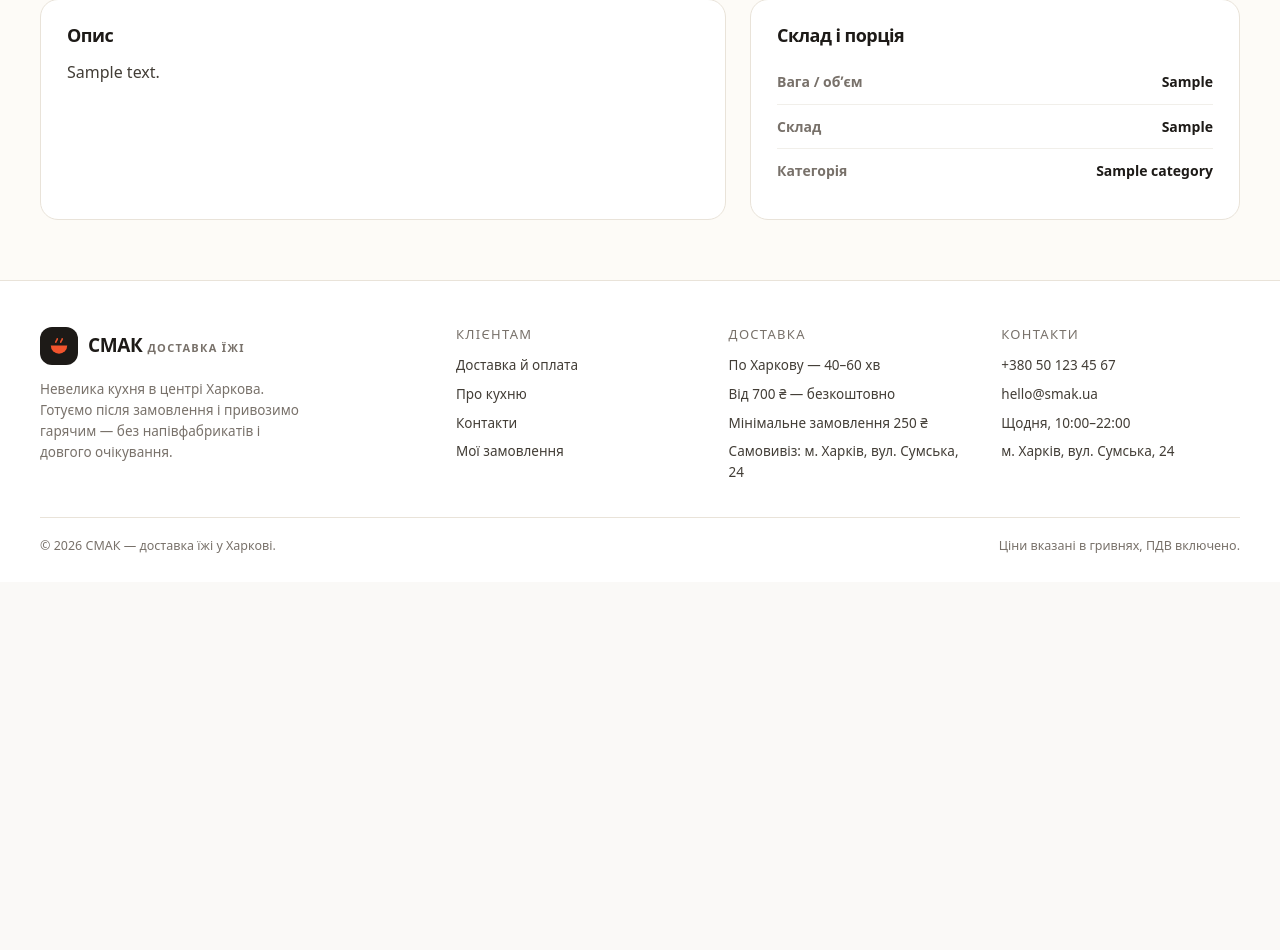
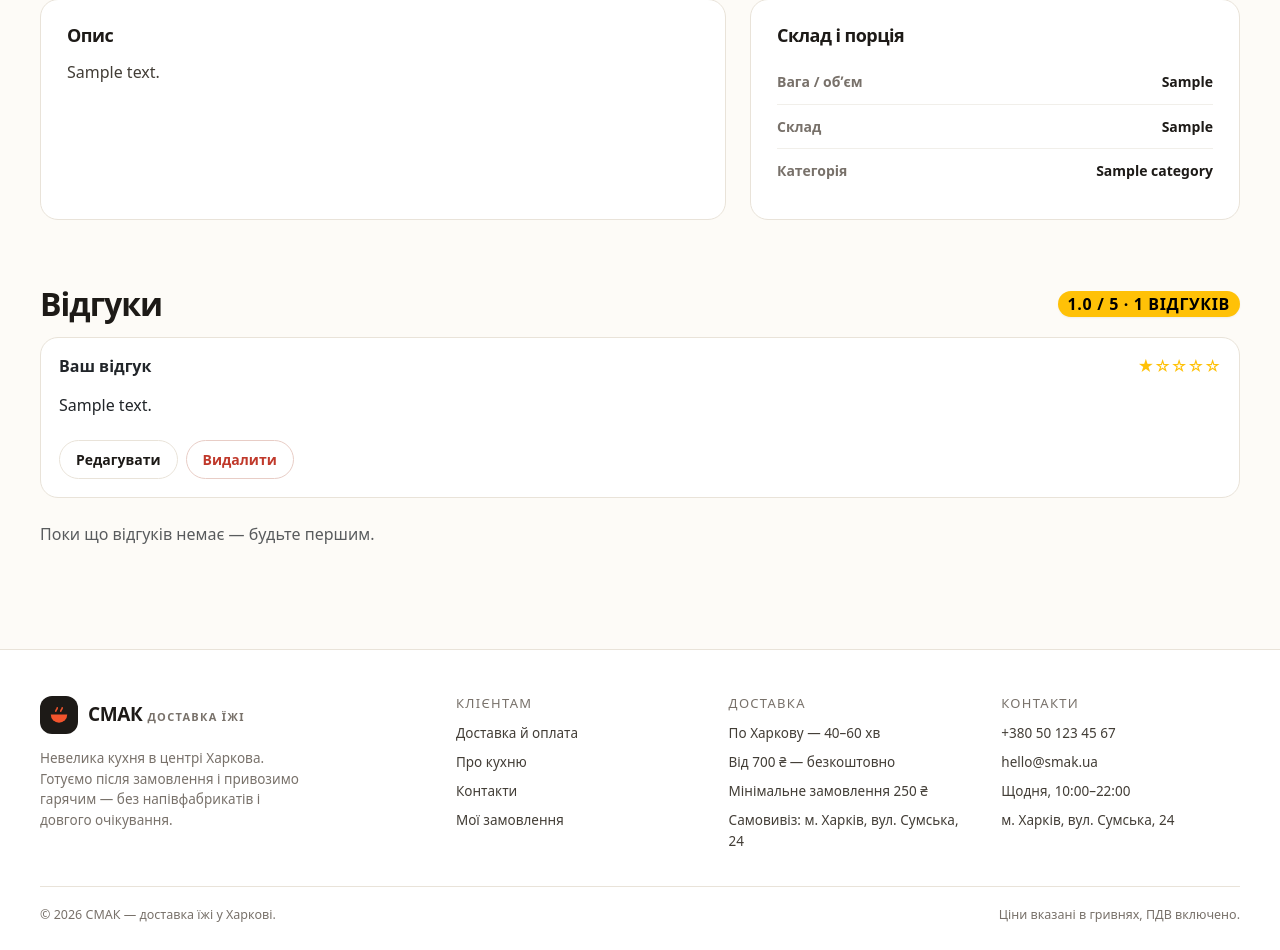
Before and after one commit to ROSURIOUSS/newProject, a Django app: a page that uses templates/store/product.html in a window 1280 px wide. Shown: the part 813-1763 px from the top of the page. Before the commit the page ends 1366 px from the top, so only its background shows below. Run offline with Django 5.2, Linux system fonts and the light colour scheme; a user stored in the database is signed in; tables that the repository leaves empty hold one stand-in row (values such as "Sample post"); grey boxes marked "Sample" are stand-in pictures; some libraries are stand-ins or nearby versions.

Commit message:
Добавил отзывы и оценки к блюдам

```diff
--- a/store/forms.py
+++ b/store/forms.py
@@ -2,7 +2,7 @@ from django import forms
 from django.contrib.auth.forms import AuthenticationForm, UserCreationForm
 from django.contrib.auth.models import User
 
-from .models import Order
+from .models import Order, Review
 
 class CheckoutForm(forms.ModelForm):
     class Meta:
@@ -82,3 +82,16 @@ class LoginForm(AuthenticationForm):
         self.fields['password'].label = 'Пароль'
         self.fields['username'].widget.attrs['placeholder'] = 'ваш_логін'
         self.fields['password'].widget.attrs['placeholder'] = '••••••••'
+
+
+class ReviewForm(forms.ModelForm):
+    class Meta:
+        model = Review
+        fields = ('rating', 'text')
+        widgets = {
+            'rating': forms.Select(attrs={'class': 'form-select'}),
+            'text': forms.Textarea(attrs={
+                'class': 'form-control', 'rows': 3,
+                'placeholder': 'Що сподобалось, а що можна покращити?',
+            }),
+        }
--- a/store/models.py
+++ b/store/models.py
@@ -74,6 +74,18 @@ class Product(models.Model):
         if self.old_price and self.old_price > self.price:
             return round((self.old_price - self.price) / self.old_price * 100)
         return 0
+
+    @staticmethod
+    def rating_summary(reviews):
+        ratings = [r.rating for r in reviews]
+        if not ratings:
+            return None
+        return round(sum(ratings) / len(ratings), 1)
+
+    @property
+    def average_rating(self):
+        avg = self.reviews.aggregate(value=models.Avg('rating'))['value']
+        return round(avg, 1) if avg else None
 
     def __str__(self):
         return self.name
@@ -159,3 +171,39 @@ class OrderItem(models.Model):
 
     def __str__(self):
         return f'{self.name} × {self.qty}'
+
+
+class Review(models.Model):
+    """Відгук клієнта про страву. Один клієнт — один відгук на страву."""
+    RATING_CHOICES = [(i, f'{i} ★') for i in range(1, 6)]
+
+    product = models.ForeignKey(
+        Product, on_delete=models.CASCADE, related_name='reviews', verbose_name='Страва'
+    )
+    user = models.ForeignKey(
+        settings.AUTH_USER_MODEL, on_delete=models.CASCADE, related_name='reviews',
+        verbose_name='Клієнт'
+    )
+    rating = models.PositiveSmallIntegerField('Оцінка', choices=RATING_CHOICES, default=5)
+    text = models.TextField('Відгук')
+    created_at = models.DateTimeField('Створено', auto_now_add=True)
+    updated_at = models.DateTimeField('Оновлено', auto_now=True)
+
+    class Meta:
+        verbose_name = 'Відгук'
+        verbose_name_plural = 'Відгуки'
+        ordering = ['-created_at']
+        constraints = [
+            models.UniqueConstraint(fields=['product', 'user'], name='one_review_per_client')
+        ]
+
+    @property
+    def stars(self):
+        return '★' * self.rating + '☆' * (5 - self.rating)
+
+    @property
+    def author(self):
+        return self.user.first_name or self.user.username
+
+    def __str__(self):
+        return f'{self.author}: {self.product.name} — {self.rating}/5'
--- a/store/urls.py
+++ b/store/urls.py
@@ -12,6 +12,9 @@ urlpatterns = [
     path('delivery/', views.delivery, name='delivery'),
     path('contacts/', views.contacts, name='contacts'),
     path('product/<slug:slug>/', views.product_detail, name='product'),
+    path('product/<slug:slug>/review/add/', views.review_add, name='review_add'),
+    path('review/<int:review_id>/edit/', views.review_edit, name='review_edit'),
+    path('review/<int:review_id>/delete/', views.review_delete, name='review_delete'),
     path('cart/', views.cart_detail, name='cart'),
     path('cart/add/<int:product_id>/', views.cart_add, name='cart_add'),
     path('cart/set/<int:product_id>/', views.cart_set, name='cart_set'),
--- a/store/views.py
+++ b/store/views.py
@@ -11,8 +11,8 @@ from django.urls import reverse
 from django.views.decorators.http import require_POST
 
 from .cart import Cart
-from .forms import CheckoutForm, SignUpForm
-from .models import Category, Order, OrderItem, Product
+from .forms import CheckoutForm, ReviewForm, SignUpForm
+from .models import Category, Order, OrderItem, Product, Review
 
 SORT_OPTIONS = {
     'new': ('Новинки', '-created_at'),
@@ -90,7 +90,63 @@ def contacts(request):
 def product_detail(request, slug):
     product = get_object_or_404(Product.objects.select_related('category'), slug=slug, is_active=True)
     related = Product.objects.filter(category=product.category, is_active=True).exclude(pk=product.pk)[:3]
-    return render(request, 'store/product.html', {'product': product, 'related': related})
+    all_reviews = list(product.reviews.select_related('user'))
+    my_review = None
+    if request.user.is_authenticated:
+        my_review = next((r for r in all_reviews if r.user_id == request.user.pk), None)
+    others = [r for r in all_reviews if r is not my_review]
+    return render(request, 'store/product.html', {
+        'product': product,
+        'related': related,
+        'reviews': others,
+        'reviews_count': len(all_reviews),
+        'my_review': my_review,
+        'review_form': ReviewForm(instance=my_review),
+        'avg_rating': Product.rating_summary(all_reviews),
+    })
+
+
+@login_required
+@require_POST
+def review_add(request, slug):
+    product = get_object_or_404(Product, slug=slug, is_active=True)
+    if Review.objects.filter(product=product, user=request.user).exists():
+        messages.info(request, 'Ви вже залишили відгук про цю страву — його можна відредагувати.')
+        return redirect('store:product', slug=slug)
+    form = ReviewForm(request.POST)
+    if form.is_valid():
+        review = form.save(commit=False)
+        review.product = product
+        review.user = request.user
+        review.save()
+        messages.success(request, 'Дякуємо за відгук!')
+    else:
+        messages.error(request, 'Відгук не збережено: текст обов’язковий.')
+    return redirect('store:product', slug=slug)
+
+
+@login_required
+def review_edit(request, review_id):
+    review = get_object_or_404(Review, pk=review_id, user=request.user)
+    if request.method == 'POST':
+        form = ReviewForm(request.POST, instance=review)
+        if form.is_valid():
+            form.save()
+            messages.success(request, 'Відгук оновлено.')
+            return redirect('store:product', slug=review.product.slug)
+    else:
+        form = ReviewForm(instance=review)
+    return render(request, 'store/review_form.html', {'form': form, 'review': review})
+
+
+@login_required
+@require_POST
+def review_delete(request, review_id):
+    review = get_object_or_404(Review, pk=review_id, user=request.user)
+    slug = review.product.slug
+    review.delete()
+    messages.success(request, 'Відгук видалено.')
+    return redirect('store:product', slug=slug)
 
 def cart_detail(request):
     return render(request, 'store/cart.html', {'cart': Cart(request)})
--- a/templates/store/product.html
+++ b/templates/store/product.html
@@ -106,6 +106,80 @@
         {% endif %}
     </div>
 
+    <section class="section reviews-section">
+        <div class="d-flex flex-wrap align-items-center justify-content-between gap-2 mb-3">
+            <h2 class="mb-0">Відгуки</h2>
+            {% if avg_rating %}
+            <span class="badge text-bg-warning fs-6">{{ avg_rating }} / 5 · {{ reviews_count }} відгук{{ reviews_count|pluralize:"ів,и" }}</span>
+            {% endif %}
+        </div>
+
+        {% if user.is_authenticated %}
+            {% if my_review %}
+            <div class="card mb-4 review-editor">
+                <div class="card-body">
+                    <div class="d-flex justify-content-between align-items-start mb-2">
+                        <strong>Ваш відгук</strong>
+                        <span class="text-warning">{{ my_review.stars }}</span>
+                    </div>
+                    <p class="mb-3">{{ my_review.text|linebreaksbr }}</p>
+                    <div class="d-flex gap-2">
+                        <a class="btn btn-sm btn-ghost" href="{% url 'store:review_edit' my_review.pk %}">Редагувати</a>
+                        <form method="post" action="{% url 'store:review_delete' my_review.pk %}" onsubmit="return confirm('Видалити ваш відгук?')">
+                            {% csrf_token %}
+                            <button type="submit" class="btn btn-sm btn-ghost-danger">Видалити</button>
+                        </form>
+                    </div>
+                </div>
+            </div>
+            {% else %}
+            <div class="card mb-4 review-editor">
+                <div class="card-body">
+                    <h3 class="h5 mb-3">Залишити відгук</h3>
+                    <form method="post" action="{% url 'store:review_add' product.slug %}">
+                        {% csrf_token %}
+                        <div class="row g-3 align-items-start">
+                            <div class="col-sm-3">
+                                <label class="form-label" for="{{ review_form.rating.id_for_label }}">Оцінка</label>
+                                {{ review_form.rating }}
+                            </div>
+                            <div class="col-sm-9">
+                                <label class="form-label" for="{{ review_form.text.id_for_label }}">Відгук</label>
+                                {{ review_form.text }}
+                            </div>
+                        </div>
+                        <button type="submit" class="btn btn-accent mt-3">Надіслати</button>
+                    </form>
+                </div>
+            </div>
+            {% endif %}
+        {% else %}
+            <div class="alert alert-light border mb-4">
+                <a href="{% url 'store:login' %}?next={{ request.path }}">Увійдіть</a>, щоб залишити відгук.
+            </div>
+        {% endif %}
+
+        {% for review in reviews %}
+        <div class="card mb-3">
+            <div class="card-body">
+                <div class="d-flex justify-content-between align-items-center mb-2">
+                    <div>
+                        <strong>{{ review.author }}</strong>
+                        <span class="badge text-bg-warning ms-2">{{ review.stars }}</span>
+                    </div>
+                    <small class="text-muted">{{ review.created_at|date:"d.m.Y" }}</small>
+                </div>
+                <p class="mb-0">{{ review.text|linebreaksbr }}</p>
+                {% if review.updated_at|date:"YmdHi" != review.created_at|date:"YmdHi" %}
+                <small class="text-muted">змінено {{ review.updated_at|date:"d.m.Y H:i" }}</small>
+                {% endif %}
+            </div>
+        </div>
+        {% empty %}
+        <p class="text-muted">Поки що відгуків немає — будьте першим.</p>
+        {% endfor %}
+    </section>
+
     {% if related %}
     <section class="section">
         <div class="section-head"><h2>До цього часто беруть</h2></div>
```
Also changed, not shown: store/admin.py (+13 -1 lines), templates/store/review_form.html (added, +30 -0 lines), README.md, store/migrations/0003_review.py (added).
